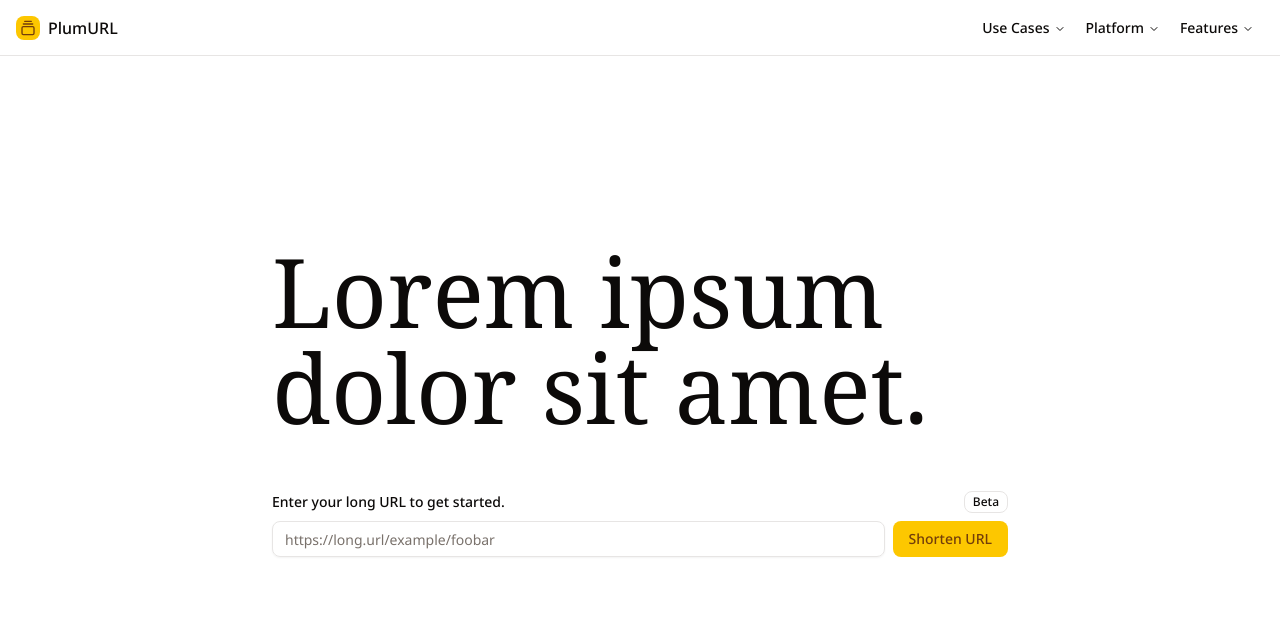
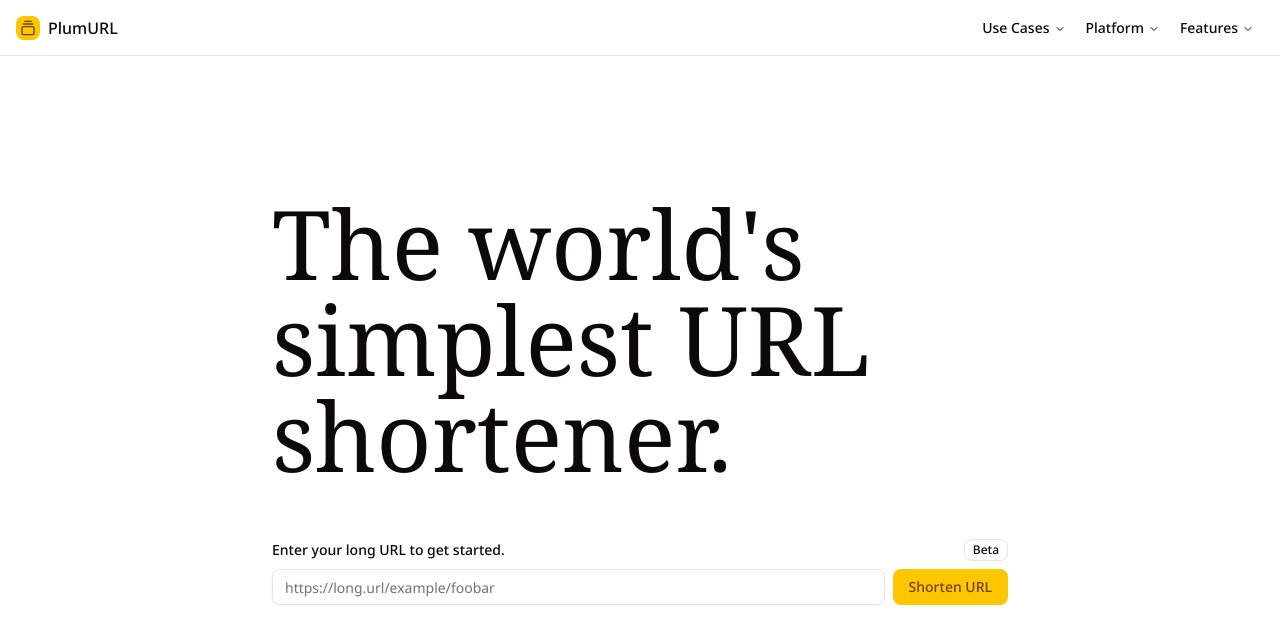
Before and after one commit to turko-dev/plumurl, a Next.js app: page / in a window 1280 px wide. Shown: the top 644 px of the page. Built offline with nearby package versions, Linux system fonts and the light colour scheme.

Commit message:
hero section done somewhat

```diff
--- a/components/hero-form.tsx
+++ b/components/hero-form.tsx
@@ -7,7 +7,7 @@ export default function HeroForm() {
     return(
         <div className="w-full flex-col flex justify-center items-center p-4 h-screen  min-h-fit">
             <div className="flex flex-col justify-baseline lg:justify-end lg:items-end items-baseline gap-14">
-                <h1 className="text-8xl lg:text-9xl max-sm:text-5xl font-heading">Lorem ipsum dolor sit amet.</h1>
+                <h1 className="text-8xl lg:text-9xl max-sm:text-5xl font-heading">The world's simplest URL shortener.</h1>
                 <Field className="w-full lg:max-w-114 h-fit flex-col flex justify-between items-center">
                     <FieldLabel htmlFor="input-badge">
                         Enter your long URL to get started.
--- a/components/navbar.tsx
+++ b/components/navbar.tsx
@@ -80,8 +80,11 @@ export default function Navbar() {
                                 <ListItem href="/features/evolving-alias-length" title="Evolving Alias Length">
                                     242,234 available aliases up to 3 characters.
                                 </ListItem>
-                                <ListItem href="/features/track-clickss" title="Track Clicks">
+                                <ListItem href="/features/track-clicks" title="Track Clicks">
                                     Track all your clicks on your links.
+                                </ListItem>
+                                <ListItem href="/features/custom-alias" title="Custom Alias">
+                                    Choose your ideal alias.
                                 </ListItem>
                                 <ListItem href="/features/analytics" title="Analytics">
                                     Explore who clicked, when, and why.
```
